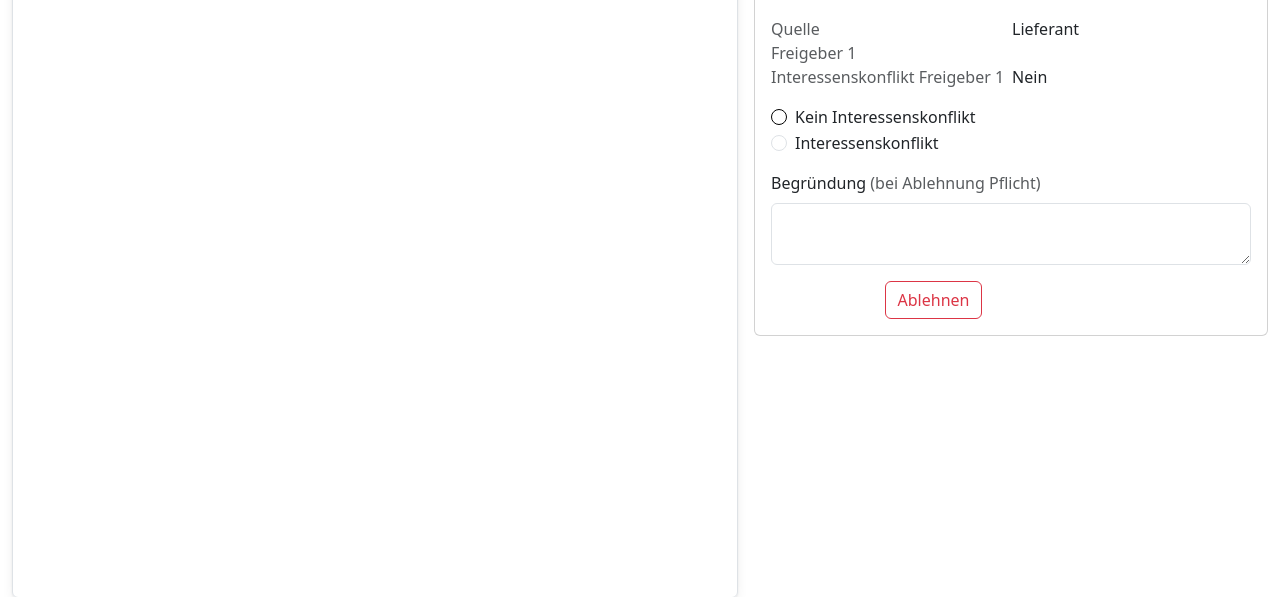
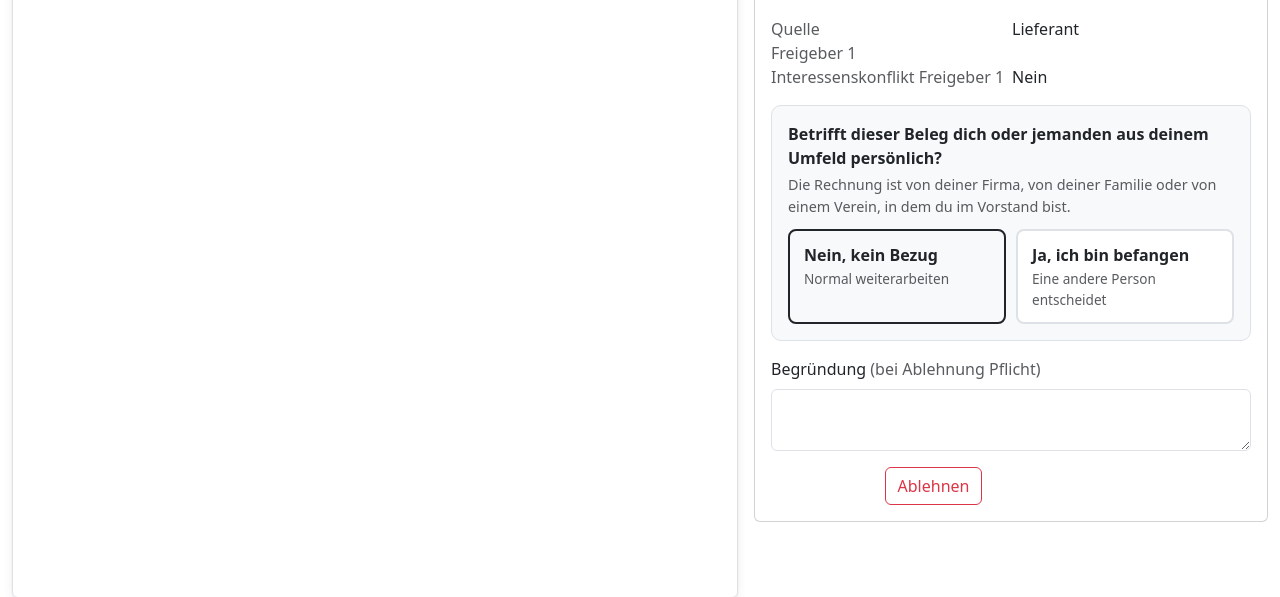
Before and after one commit to rony326/freigabeportal, a Node project: template views/freigabe2.ejs in a window 1280 px wide. Shown: the part 200-797 px from the top of the page. Run offline with Node 20 templates, Linux system fonts and the light colour scheme; the template is opened without the code that fills it, so the values that code supplies are empty; some libraries are stand-ins or nearby versions.

Commit message:
feat: Befangenheits-Frage als Karte mit zwei Auswahlknöpfen
Gemeinsamer Baustein _konflikt_frage.ejs für Kontierung, Freigabe 2 und Spesen-Freigabe 1.
Bei "Ja" erscheint die Folge, der Hauptknopf heisst "An andere Person weitergeben", "Ablehnen" verschwindet.
Formularfelder und Server-Logik unverändert; Hilfetext ergänzt.

Co-Authored-By: Claude Sonnet 5.5 <noreply@anthropic.com>

```diff
--- a/public/css/portal.css
+++ b/public/css/portal.css
@@ -1016,3 +1016,42 @@ html[data-schrift="sehr-gross"] { font-size: 125%; }
 @media (max-width: 575.98px) {
   .hilfe-knopf span { display: none; }
 }
+
+/* Befangenheits-Frage (views/_konflikt_frage.ejs): Karte mit zwei grossen Auswahlknöpfen. */
+.konflikt-karte {
+  min-width: 0;
+  padding: 1rem;
+  border: 1px solid var(--bs-border-color);
+  border-radius: calc(var(--bs-border-radius) + 4px);
+  background: var(--bs-tertiary-bg);
+}
+.konflikt-frage { font-weight: 600; margin-bottom: .25rem; }
+.konflikt-beispiel { color: var(--bs-secondary-color); font-size: .9rem; margin-bottom: .75rem; }
+.konflikt-wahlen { display: grid; grid-template-columns: 1fr 1fr; gap: .625rem; }
+@media (max-width: 575.98px) { .konflikt-wahlen { grid-template-columns: 1fr; } }
+.konflikt-wahl {
+  position: relative;
+  display: flex;
+  flex-direction: column;
+  gap: .125rem;
+  padding: .75rem .875rem;
+  border: 2px solid var(--bs-border-color);
+  border-radius: calc(var(--bs-border-radius) + 2px);
+  background: var(--bs-body-bg);
+  cursor: pointer;
+}
+/* Das Radio füllt die ganze Fläche (anklickbar, per Tastatur erreichbar), bleibt aber unsichtbar. */
+.konflikt-wahl input { position: absolute; inset: 0; margin: 0; opacity: 0; cursor: pointer; }
+.konflikt-wahl-titel { font-weight: 600; }
+.konflikt-wahl-text { font-size: .85rem; color: var(--bs-secondary-color); }
+.konflikt-wahl:has(input:checked) {
+  border-color: var(--brand-primary);
+  background: color-mix(in srgb, var(--brand-primary) 12%, transparent);
+}
+.konflikt-wahl-ja:has(input:checked) {
+  border-color: var(--bs-warning-border-subtle);
+  background: var(--bs-warning-bg-subtle);
+}
+.konflikt-wahl:has(input:focus-visible) { outline: 2px solid var(--brand-primary); outline-offset: 2px; }
+.konflikt-folge { margin-top: .75rem; }
+.konflikt-folge[hidden] { display: none; }
--- a/public/js/portal.js
+++ b/public/js/portal.js
@@ -139,6 +139,30 @@ window.Portal = window.Portal || {};
   document.querySelectorAll('[data-begruendung-pflicht-bei]').forEach(init);
 })();
 
+// Befangenheits-Frage (views/_konflikt_frage.ejs): Bei "Ja" erscheint der Hinweis zur Folge, der Hauptknopf
+// ([data-konflikt-knopf="<Text>"]) heisst dann z. B. "An andere Person weitergeben" und "Ablehnen"
+// ([data-konflikt-verstecken]) verschwindet – der Server lehnt "befangen + ablehnen" ohnehin ab.
+// Ohne JS bleibt alles sichtbar, der Server prüft weiterhin selbst.
+(function () {
+  var gruppe = document.querySelector('[data-konflikt-gruppe]');
+  if (!gruppe) return;
+  var ja = gruppe.querySelector('input[type="radio"][value="ja"]');
+  var folge = gruppe.querySelector('[data-konflikt-folge]');
+  var knoepfe = document.querySelectorAll('[data-konflikt-knopf]');
+  var versteckte = document.querySelectorAll('[data-konflikt-verstecken]');
+  knoepfe.forEach(function (k) { k.setAttribute('data-text-normal', k.textContent); });
+  function aktualisiere() {
+    var befangen = ja.checked;
+    if (folge) folge.hidden = !befangen;
+    knoepfe.forEach(function (k) {
+      k.textContent = befangen ? k.getAttribute('data-konflikt-knopf') : k.getAttribute('data-text-normal');
+    });
+    versteckte.forEach(function (k) { k.hidden = befangen; });
+  }
+  gruppe.querySelectorAll('input[type="radio"]').forEach(function (r) { r.addEventListener('change', aktualisiere); });
+  aktualisiere();
+})();
+
 // Bestätigungsdialog (views/_bestaetigen_dialog.ejs) statt window.confirm.
 // Portal.bestaetigen({ titel, text, knopf, gefahr }) -> Promise<boolean>; Escape/Abbrechen/Schliessen -> false.
 // form[data-bestaetigen="<Text>"] (optional data-bestaetigen-knopf, data-bestaetigen-gefahr): Der erste Submit wird
--- a/src/services/hilfetexte.js
+++ b/src/services/hilfetexte.js
@@ -2,6 +2,9 @@
 // Für Personen, die das Portal selten oder zum ersten Mal benutzen: was ist das hier, was tue ich jetzt?
 // Neue Seite: Eintrag mit `pfad` ergänzen. Der längste passende Pfad gewinnt; Seiten ohne Eintrag zeigen keinen Knopf.
 // Ansprache wie im übrigen Portal: "du".
+
+// Erklärung zur Befangenheits-Frage (views/_konflikt_frage.ejs), erscheint bei Seiten mit `konflikt: true`.
+const KONFLIKT = 'Wann sage ich "Ja, ich bin befangen"? Wenn die Rechnung von dir selbst, deiner Familie, deiner Firma oder einem Verein kommt, in dem du im Vorstand bist. Dann entscheidet eine andere Person, und du kannst den Beleg danach nicht mehr bearbeiten. Im Zweifel lieber "Ja" wählen.';
 
 const TEXTE = [
   {
@@ -17,6 +20,7 @@ const TEXTE = [
   },
   {
     pfad: '/kontierung',
+    konflikt: KONFLIKT,
     titel: 'Hilfe: Beleg kontieren',
     worum: 'Links siehst du die Rechnung, rechts legst du fest, auf welches Konto sie gehört.',
     schritte: [
@@ -28,6 +32,7 @@ const TEXTE = [
   },
   {
     pfad: '/freigabe2',
+    konflikt: KONFLIKT,
     titel: 'Hilfe: Rechnung freigeben',
     worum: 'Du bestätigst, dass die Rechnung bezahlt werden darf.',
     schritte: [
@@ -39,6 +44,7 @@ const TEXTE = [
   },
   {
     pfad: '/spesen-freigabe1',
+    konflikt: KONFLIKT,
     titel: 'Hilfe: Spesen prüfen',
     worum: 'Eine Person hat Spesen eingereicht. Du prüfst, ob sie in Ordnung sind.',
     schritte: [
--- /dev/null
+++ b/views/_konflikt_frage.ejs
@@ -0,0 +1,33 @@
+<%
+  // Befangenheits-Frage (Interessenskonflikt) als Karte mit zwei grossen Auswahlknöpfen. Gemeinsam für Kontierung,
+  // Freigabe 2 und Spesen-Freigabe 1. Aufruf: include('_konflikt_frage', { praefix, values, beispiel })
+  //   praefix  '' | 'f2' | 'sf1' – Vorsatz der Radio-IDs (<praefix>konfliktNein / <praefix>konfliktJa); die IDs bleiben wie früher,
+  //            weil die Begründungs-Pflicht (data-begruendung-pflicht-bei, portal.js) und die Browser-Tests darauf zeigen.
+  //   beispiel optionaler Satz mit einem Beispiel, wann "Ja" gilt.
+  // Formularwerte bleiben unverändert (name="interessenskonflikt", Werte "ja"/"nein"): die Server-Logik ist dieselbe wie zuvor.
+  // Bei "Ja" passt public/js/portal.js die Knöpfe an: [data-konflikt-knopf="<Text>"] bekommt den Text, [data-konflikt-verstecken] verschwindet.
+  const kfP = locals.praefix || '';
+  const kfJa = Boolean(locals.values && locals.values.interessenskonflikt === 'ja');
+  const kfBeispiel = locals.beispiel || 'Die Rechnung ist von deiner Firma, von deiner Familie oder von einem Verein, in dem du im Vorstand bist.';
+%>
+<fieldset class="konflikt-karte mb-3" data-konflikt-gruppe>
+  <legend class="visually-hidden">Persönlicher Bezug zum Beleg</legend>
+  <p class="konflikt-frage">Betrifft dieser Beleg dich oder jemanden aus deinem Umfeld persönlich?</p>
+  <p class="konflikt-beispiel"><%= kfBeispiel %></p>
+  <div class="konflikt-wahlen">
+    <label class="konflikt-wahl" for="<%= kfP %>konfliktNein">
+      <input type="radio" name="interessenskonflikt" id="<%= kfP %>konfliktNein" value="nein" <%= kfJa ? '' : 'checked' %>>
+      <span class="konflikt-wahl-titel">Nein, kein Bezug</span>
+      <span class="konflikt-wahl-text">Normal weiterarbeiten</span>
+    </label>
+    <label class="konflikt-wahl konflikt-wahl-ja" for="<%= kfP %>konfliktJa">
+      <input type="radio" name="interessenskonflikt" id="<%= kfP %>konfliktJa" value="ja" <%= kfJa ? 'checked' : '' %>>
+      <span class="konflikt-wahl-titel">Ja, ich bin befangen</span>
+      <span class="konflikt-wahl-text">Eine andere Person entscheidet</span>
+    </label>
+  </div>
+  <div class="konflikt-folge alert alert-warning mb-0" data-konflikt-folge<%= kfJa ? '' : ' hidden' %>>
+    <strong>Was passiert jetzt?</strong>
+    Der Beleg geht an die Stellvertretung oder an die Administration. Du kannst ihn danach nicht mehr bearbeiten. Bitte schreibe unten kurz, warum.
+  </div>
+</fieldset>
--- a/views/_seite_anfang.ejs
+++ b/views/_seite_anfang.ejs
@@ -151,6 +151,7 @@
         <p class="fw-semibold mb-1">So gehst du vor</p>
         <ol class="hilfe-schritte"><% hilfe.schritte.forEach(function (st) { %><li><%= st %></li><% }); %></ol>
       <% } %>
+      <% if (hilfe.konflikt) { %><p class="hilfe-tipp"><%= hilfe.konflikt %></p><% } %>
       <% if (hilfe.tipp) { %><p class="hilfe-tipp"><strong>Gut zu wissen:</strong> <%= hilfe.tipp %></p><% } %>
       <p class="text-muted small mb-0">Keine Sorge: Du kannst beim Ansehen nichts kaputt machen. Erst ein Klick auf den grossen Knopf löst etwas aus.</p>
     </div>
--- a/views/freigabe2.ejs
+++ b/views/freigabe2.ejs
@@ -83,23 +83,14 @@
                   <% } %>
                 </div>
               <% } %>
-              <div class="mb-3">
-                <div class="form-check">
-                  <input class="form-check-input" type="radio" name="interessenskonflikt" id="f2konfliktNein" value="nein" <%= values.interessenskonflikt !== 'ja' ? 'checked' : '' %>>
-                  <label class="form-check-label" for="f2konfliktNein">Kein Interessenskonflikt</label>
-                </div>
-                <div class="form-check">
-                  <input class="form-check-input" type="radio" name="interessenskonflikt" id="f2konfliktJa" value="ja" <%= values.interessenskonflikt === 'ja' ? 'checked' : '' %>>
-                  <label class="form-check-label" for="f2konfliktJa">Interessenskonflikt</label>
-                </div>
-              </div>
+              <%- include('_konflikt_frage', { praefix: 'f2', values }) %>
               <div class="mb-3">
                 <label class="form-label" for="f2begruendung">Begründung <span class="text-muted" data-begruendung-hinweis><%= values.interessenskonflikt === 'ja' ? '(Pflicht)' : '(bei Ablehnung Pflicht)' %></span></label>
                 <textarea class="form-control<%= ff.f2begruendung ? ' is-invalid' : '' %>" id="f2begruendung" name="begruendung" data-begruendung-pflicht-bei="f2konfliktJa"<%- ffAttr(ff, 'f2begruendung') %>><%= values.begruendung || '' %></textarea>
 <% if (ff.f2begruendung) { %><div class="invalid-feedback d-block" id="f2begruendung-fehler"><%= ff.f2begruendung %></div><% } %>
               </div>
-              <button type="submit" name="aktion" value="freigeben" class="btn btn-primary me-2"><%= job.quelle === 'spesen' && !paymentReview ? 'Zahlungsdaten prüfen' : 'Freigeben' %></button>
-              <button type="submit" name="aktion" value="ablehnen" class="btn btn-outline-danger">Ablehnen</button>
+              <button type="submit" name="aktion" value="freigeben" class="btn btn-primary me-2" data-konflikt-knopf="An andere Person weitergeben"><%= job.quelle === 'spesen' && !paymentReview ? 'Zahlungsdaten prüfen' : 'Freigeben' %></button>
+              <button type="submit" name="aktion" value="ablehnen" class="btn btn-outline-danger" data-konflikt-verstecken>Ablehnen</button>
             </form>
           </div>
         </div>
```
Also changed, not shown: docs/admin-bereich.md (+6 -0 lines), test/integration/einfacheBedienung.test.js (+13 -0 lines), views/kontierung.ejs (+3 -12 lines), views/spesen-freigabe1.ejs (+3 -12 lines).
